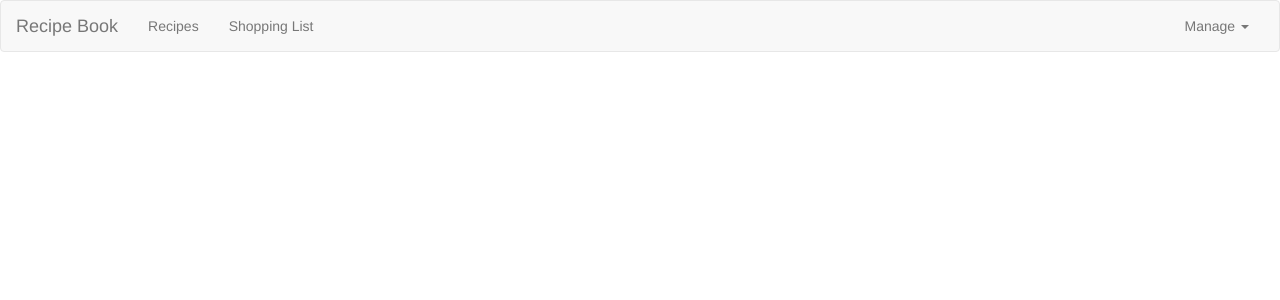
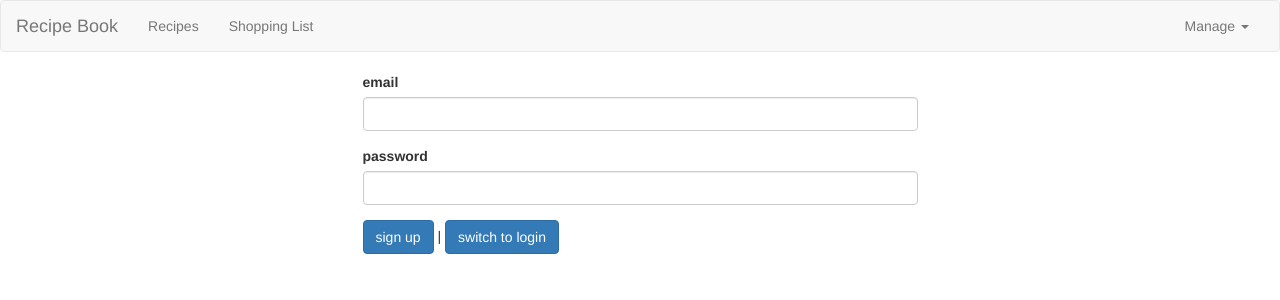
Before and after one commit to deepakbelamana/recipe-shop, an Angular app: page /auth in a window 1280 px wide. Before the commit this address led to /. Shown: the top 300 px of the page. Built offline with nearby package versions, Linux system fonts and the light colour scheme.

Commit message:
added auth component

```diff
--- a/src/app/app-routing.module.ts
+++ b/src/app/app-routing.module.ts
@@ -6,6 +6,7 @@ import { ReciepesDetailComponent } from './recipes/reciepes-detail/reciepes-deta
 import { RecipeStartComponent } from './recipes/recipe-start/recipe-start.component';
 import { RecipeEditComponent } from './recipes/recipe-edit/recipe-edit.component';
 import { RecipeResolverService } from './recipes/recipe-resolver.service';
+import { AuthComponent } from './auth/auth.component';
 
 const routes: Routes = [
   { path: '', redirectTo: '/recipe', pathMatch:'full' },
@@ -20,7 +21,10 @@ const routes: Routes = [
       {path:':id',component:ReciepesDetailComponent,resolve:[RecipeResolverService]},
       {path: ':id/edit', component : RecipeEditComponent,resolve:[RecipeResolverService]}
     ]
-  }];
+  },
+{
+  path:'auth',component:AuthComponent
+}];
 
 @NgModule({
   imports: [RouterModule.forRoot(routes)],
--- a/src/app/app.module.ts
+++ b/src/app/app.module.ts
@@ -16,6 +16,7 @@ import { DropDownDirective } from './shared/directives/drop-down.directive';
 import { RecipeStartComponent } from './recipes/recipe-start/recipe-start.component';
 import { RecipeEditComponent } from './recipes/recipe-edit/recipe-edit.component';
 import { HttpClientModule } from '@angular/common/http';
+import { AuthComponent } from './auth/auth.component';
 
 @NgModule({
   declarations: [
@@ -29,7 +30,8 @@ import { HttpClientModule } from '@angular/common/http';
     ShoppingEditComponent,
     DropDownDirective,
     RecipeStartComponent,
-    RecipeEditComponent
+    RecipeEditComponent,
+    AuthComponent
   ],
   imports: [
     BrowserModule,
--- /dev/null
+++ b/src/app/auth/auth.component.html
@@ -0,0 +1,18 @@
+<div class="row">
+    <div class="col-xs-12 col-md-6 col-md-offset-3">
+        <form>
+            <div class="form-group">
+                <label for="email">email</label>
+                <input type="email" name="email" class="form-control"/>
+            </div>
+            <div class="form-group">
+                <label for="password">password</label>
+                <input type="password" id="password" class="form-control"/>
+            </div>
+            <div>
+                <button class="btn btn-primary">sign up</button> |
+                <button class="btn btn-primary">switch to login</button>
+            </div>
+        </form>
+    </div>
+</div>
```
Also changed, not shown: src/app/auth/auth.component.ts (added, +10 -0 lines), src/app/auth/auth.component.css (added), 1 other file (tests, documents, lock files or other folders).
